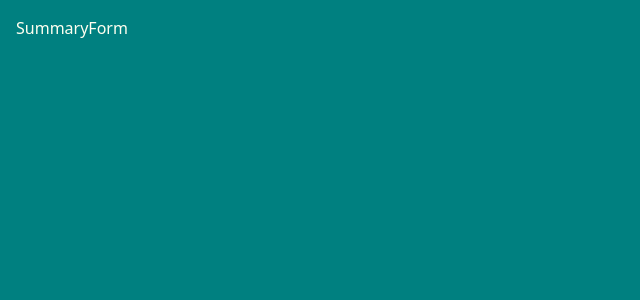
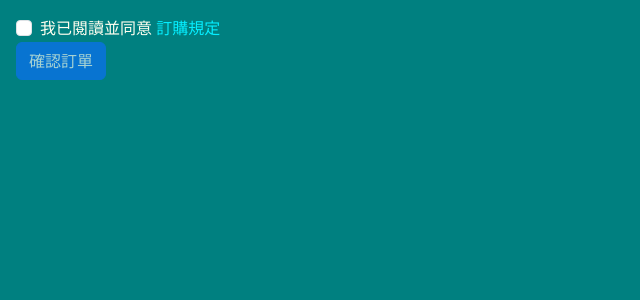
Before and after one commit to wwwchendev/ReactTestingLibraryWithVitest-sundae, a React (Vite) app in the folder sundae-starter/: page / in a window 1280 px wide. Shown: the top 300 px of the page, without its empty margins (0-640 px from the left). Built offline with nearby package versions, Linux system fonts and the light colour scheme.

Commit message:
summary Form - code,test and pass + 使用userEvent取代fireEvent

```diff
--- a/sundae-starter/src/pages/summary/SummaryForm.jsx
+++ b/sundae-starter/src/pages/summary/SummaryForm.jsx
@@ -1,6 +1,31 @@
+import React, { useState } from "react";
+import Form from "react-bootstrap/Form";
+import Button from "react-bootstrap/Button";
+import OverlayTrigger from "react-bootstrap/OverlayTrigger";
+
 export default function SummaryForm() {
+  const [tcChecked, setTcChecked] = useState(false);
+
+  const checkboxLabel = (
+    <span>
+      我已閱讀並同意
+      <span style={{ color: "#05eeff" }}> 訂購規定</span>
+    </span>
+  );
 
   return (
-    <div>SummaryForm</div>
+    <Form>
+      <Form.Group controlId="terms-and-conditions">
+        <Form.Check
+          type="checkbox"
+          checked={tcChecked}
+          onChange={(e) => setTcChecked(e.target.checked)}
+          label={checkboxLabel}
+        />
+      </Form.Group>
+      <Button variant="primary" type="submit" disabled={!tcChecked}>
+        確認訂單
+      </Button>
+    </Form>
   );
 }
```
Also changed, not shown: 1 other file (tests, documents, lock files or other folders).
